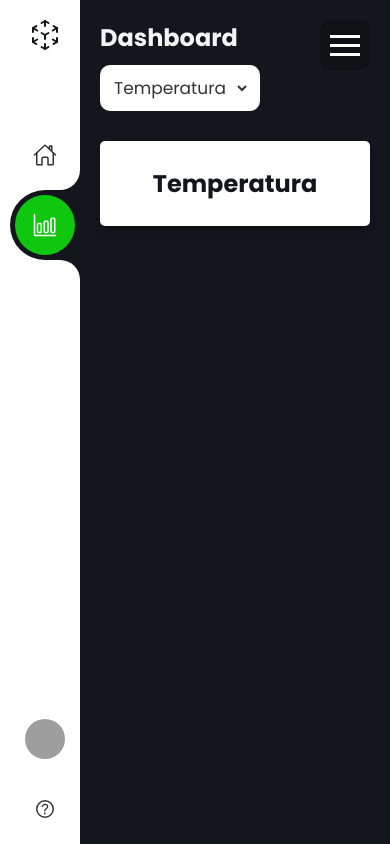
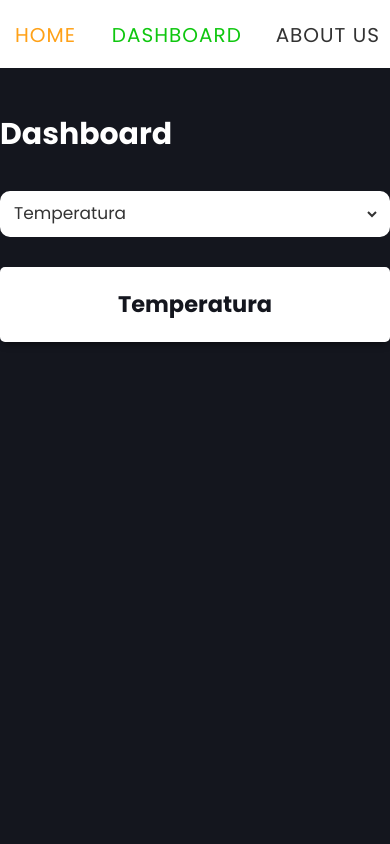
Before and after one commit to Uellei/EstacaoMeteorologica, a Flask app: page /dashboard.html in a window 390 px wide. Run offline with Flask 3, Linux system fonts and the light colour scheme; some libraries are stand-ins or nearby versions; grey boxes are pictures that could not be loaded.

Commit message:
new commit

```diff
--- a/app.py
+++ b/app.py
@@ -68,4 +68,5 @@ def dados_temperatura():
         return jsonify({"error": "Método não suportado"})
 
 if __name__ == '__main__':
-    app.run(host='0.0.0.0', port=5000)
+    # app.run(host='0.0.0.0', port=5000)
+    app.run()
--- a/request.py
+++ b/request.py
@@ -13,7 +13,7 @@ dados = {
 # }
 
 # Defina a URL do endpoint onde o servidor Flask está escutando
-url = 'http://192.168.15.10:5000/dados'  # Atualize com a URL do seu servidor Flask
+url = 'https://6720-179-98-62-184.ngrok-free.app/dados'  # Atualize com a URL do seu servidor Flask
 
 # Faça uma solicitação POST para enviar os dados
 response = requests.post(url, json=dados)
--- a/static/dashboard.js
+++ b/static/dashboard.js
@@ -1,4 +1,4 @@
-const url = "http://192.168.15.10:5000/dados"
+const url = "https://6720-179-98-62-184.ngrok-free.app/dados"
 
 const chartSelector = document.getElementById("chartSelector");
 const charts = document.querySelectorAll(".chart");
--- a/static/home.css
+++ b/static/home.css
@@ -549,6 +513,9 @@ body {
     font-weight: 500;
     color: var(--clr);
 }
+.MenuList > li > a > .text {
+    font-size: 20px;
+}
 
 .sidebar ul li a{
     position: relative;
@@ -758,3 +724,181 @@ body {
     transition: 0.5s;
     width: 50%;
 }
+
+
+/* MEDIA SCREEN*/
+
+@media screen and (max-width: 730px) {
+    /* BAR */
+    .grid-container {
+        display: flex;
+        height: initial;
+        flex-direction: column;
+        max-width: 100vh;
+    }
+    .MenuList {
+        display: flex;
+        justify-content: space-between;
+        width: 62vw;
+    }
+    .sidebar {
+        width: 100vh;
+        height: 8vh;
+        position: fixed; /* Torna a barra lateral fixa */
+        top: 0; /* Fixa no topo da tela */
+        left: 0; /* Fixa à esquerda da tela */
+        display: flex;
+        justify-content: space-between;
+        overflow: initial;
+        padding: initial;
+    }
+    body > div > div.sidebar > ul > div.bottom > li:nth-child(2) > a > div.text {
+        padding-right: 10px;
+        font-size: 20px;
+    }
+    .icon ion-icon{
+        display: none;
+    }
+    .menuToggle {
+        display: none;
+    }
+    .sidebar ul li.active a .icon::before {
+        content: initial;
+        position: initial;
+        inset: initial;
+        width: initial;
+        background: initial;
+        border-radius: inherit;
+        transition: initial;
+    }
+    body > div > div.sidebar > ul > div.MenuList > li > a > div.text {
+        font-size: 20px;
+    }
+    .bottom li:nth-child(1) {
+        display: none;
+    }
+    .sidebar ul li a .icon {
+        display: none;
+    }
+    .bottom {
+        position: initial;
+        width: initial;
+    }
+    .logo {
+        display: none;
+        align-items: center;
+    }
+    .container {
+        padding: initial;
+    }
+    .sidebar ul {
+        display: flex;
+        justify-content: space-between;
+        width: 100vw;
+    }
+    .sidebar a {
+        text-decoration: none;
+        color: white;
+        display: flex;
+        flex-direction: column;
+        align-items: center;
+    }
+    .sidebar ul li.active {
+        background: initial; /* ou qualquer outra cor padrão desejada */
+        border-top-left-radius: initial;
+        border-bottom-left-radius: initial;
+    }
+    .sidebar ul li.active::before{
+        content: initial;
+        position: initial;
+        top: initial;
+        right: initial;
+        width: initial;
+        height: initial;
+        border-bottom-right-radius: initial;
+        box-shadow: initial;
+        background: initial;
+    }
+    .sidebar ul li.active::after {
+        content: initial;
+        position: initial;
+        bottom: initial;
+        right: initial;
+        width: initial;
+        height: initial;
+        border-top-right-radius: initial;
+        box-shadow: initial;
+        background: initial;
+    }
+
+    /* DADOS */
+    .container {
+        overflow-y: auto;
+        display: flex;
+        flex-direction: column;
+        color: rgb(255, 255, 255, 0.95);
+        line-height: 1.15;
+        color: #000;
+        font-size: 15px;
+        outline: none;
+        width: 100%;
+        margin-top: 20vw;
+    }
+    .title {
+        margin-top: 10vw;
+        margin-bottom: 10vw;
+        font-size: 20px;
+        color: #fff;
+    }
+    .card-temp {
+        width: 100vw;
+        position: initial;
+        display: flex;
+        flex-direction: column;
+        height: 370px;
+    }
+    .charts-geral {
+        background-color: white;
+        height: 200px;
+        margin-left: 0;
+        margin-top: 10vw;
+        border-radius: 10px;
+    }
+    .cont {
+        display: flex;
+        flex-direction: column;
+    }
+    .buttons-charts {
+        padding-top: 5vw;
+    }
+    .row {
+        margin-top: 10vw;
+        display: flex;
+        flex-direction: column;
+    }
+    .col-lg-4 {
+        height: 40vw;
+        width: 100vw;
+        padding: 0;
+    }
+    .card-inf li.item {
+        width: 90vw;
+    }
+    .temp-text, .rot-text, .umid-text, .lx-text, .press-text{
+        font-size: 20px;
+        line-height: 20px;
+        text-transform: uppercase;
+        font-weight: bold;
+        color: #404040;
+        padding: 5px;
+    }
+    div.card-inf > ul > li > p, #temp-inf span[id*=weather], #temp-inf span._flex, .list-inf .wind, .list-inf .umid, .list-inf span[id*=weather], .more-details a{
+        font-size: 20px;
+    }
+    div.card-inf > ul > li > div > span[class*=identifier] {
+        height: 6vw;
+    }
+    .card-temp > h2, .card-temp > span {
+        font-size: 30px;
+    }
+}
--- a/static/home.js
+++ b/static/home.js
@@ -1,3 +1,5 @@
+const url = "http://192.168.15.10:5000"
+
 let menuToggle = document.querySelector(".menuToggle")
 let sidebar = document.querySelector(".sidebar")
 menuToggle.onclick = function() {
@@ -333,7 +335,6 @@ function changeChartOptions(grandezaOption) {
     chart.updateOptions(grandezaOption);
 }
 
-const url = "http://192.168.15.10:5000"
 // REQUISIÇÃO
 function fetchData() {
     return fetch(`${url}/dados`)
```
Also changed, not shown: other parts of static/home.css (+1 -38 lines).
